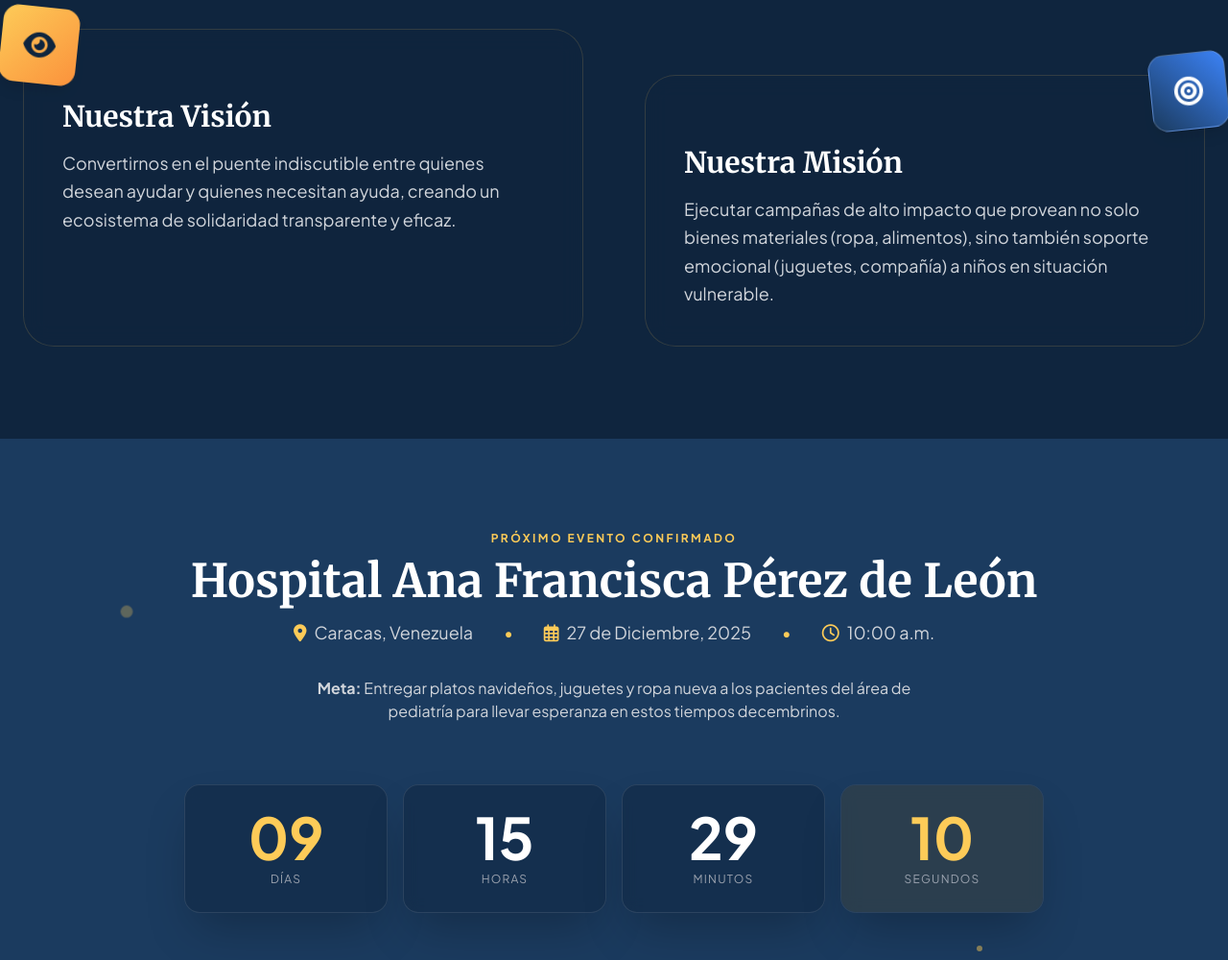
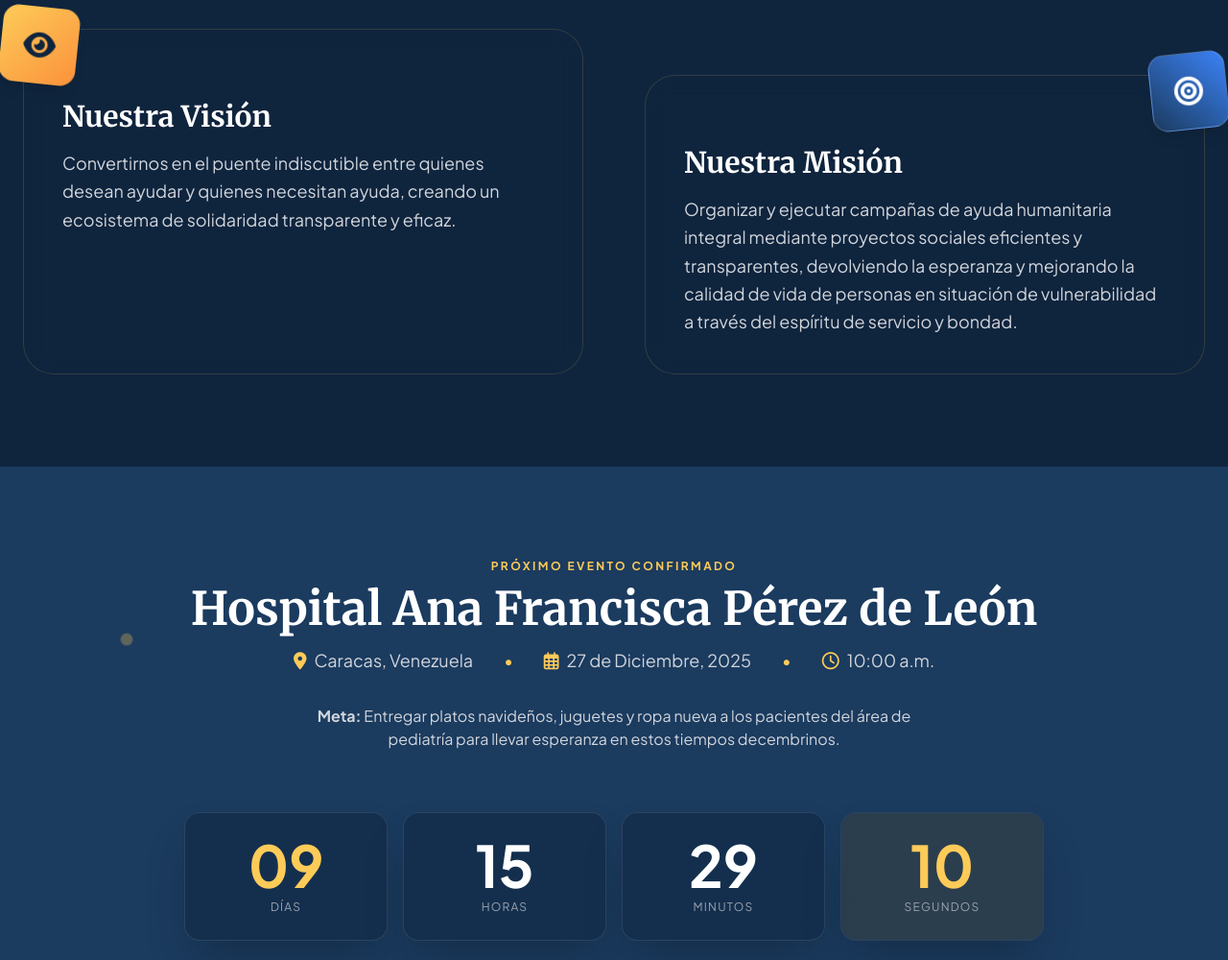
Before and after one commit to Eycer1/luciernagasnocturnas, a plain HTML site: page index.html in a window 1280 px wide. Shown: the part 866-1866 px from the top of the page at 96% size. Drawn offline with nearby package versions, Linux system fonts and the light colour scheme.

Commit message:
Update mission statement for clarity and impact

```diff
--- a/index.html
+++ b/index.html
@@ -198,7 +198,7 @@
                     </div>
                     <h2 class="text-3xl font-serif font-bold text-white mt-8 mb-4 text-right md:text-left group-hover:text-firefly transition-colors">Nuestra Misión</h2>
                     <p class="text-gray-300 leading-relaxed text-lg text-right md:text-left group-hover:text-white transition-colors">
-                        Ejecutar campañas de alto impacto que provean no solo bienes materiales (ropa, alimentos), sino también soporte emocional (juguetes, compañía) a niños en situación vulnerable.
+                        Organizar y ejecutar campañas de ayuda humanitaria integral mediante proyectos sociales eficientes y transparentes, devolviendo la esperanza y mejorando la calidad de vida de personas en situación de vulnerabilidad a través del espíritu de servicio y bondad.
                     </p>
                 </div>
             </div>
```
